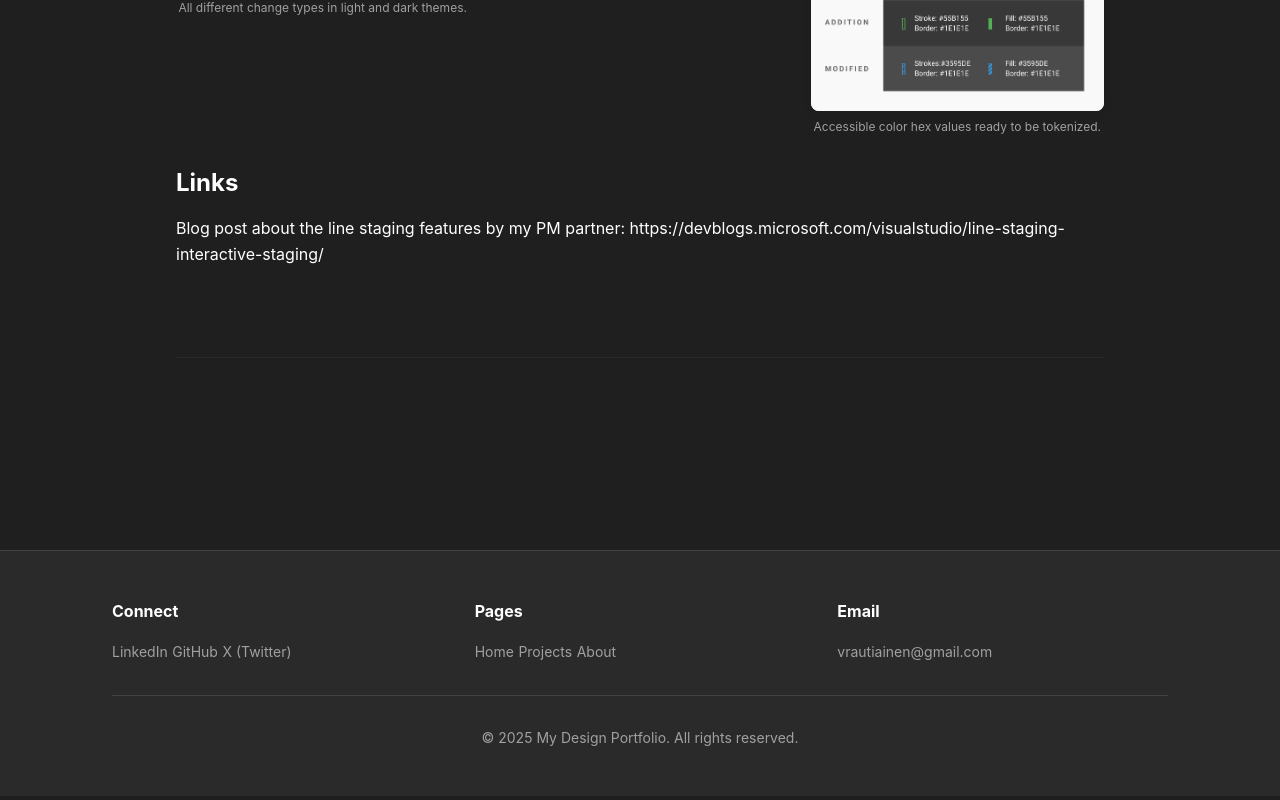
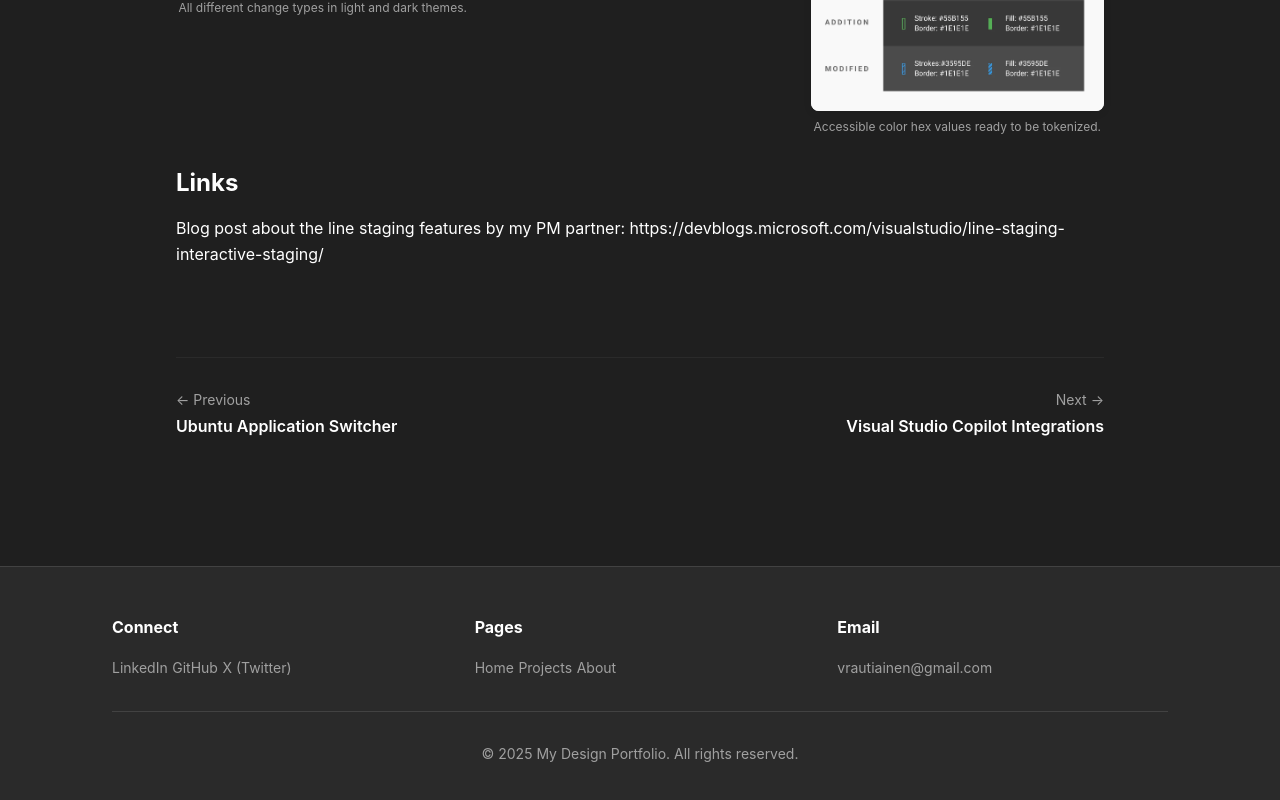
Before and after one commit to vesarautiainen/v0-design-portfolio-website, a SvelteKit app: page /projects/accessible-change-indicators in a window 1280 px wide. Shown: the part 3666-4466 px from the top of the page. Built offline with nearby package versions, Linux system fonts and the light colour scheme.

Commit message:
Fix the Next previous project buttons

```diff
--- a/src/lib/components/content/media-carousel-overlay.svelte
+++ b/src/lib/components/content/media-carousel-overlay.svelte
@@ -32,7 +32,7 @@
   on:keydown={handleKey}
   on:click={(e) => e.target === overlayEl && onClose()}
 >
-  <div class="absolute top-4 left-4 text-white text-base bg-black/60 rounded px-3 py-1 select-none pointer-events-none z-10">
+  <div class="absolute top-4  left-4 text-white text-base bg-black/60 rounded px-3 py-1 select-none pointer-events-none z-10">
     {current + 1} / {items.length}
   </div>
   <button class="absolute top-4 right-4 text-white text-3xl" on:click={onClose} aria-label="Close">&times;</button>
--- a/src/lib/components/footer.svelte
+++ b/src/lib/components/footer.svelte
@@ -2,7 +2,7 @@
 	const currentYear = new Date().getFullYear();
 </script>
 
-<footer class="bg-muted border-t border-muted-foreground/20 mt-20">
+<footer class="bg-muted border-t border-muted-foreground/20 mt-12">
 	<div class="px-6 md:px-12 py-12 max-w-6xl mx-auto">
 		<div class="grid md:grid-cols-3 gap-8 mb-8">
 			<div>
--- a/src/routes/projects/[slug]/+page.svelte
+++ b/src/routes/projects/[slug]/+page.svelte
@@ -17,6 +17,7 @@
 	let carouselInitialIndex = 0;
 
 	// Extract all images and videos from project.content
+	// add featured_image and project.images as well
 	function extractMediaItems(content) {
 		const items = [];
 		if (!content) return items;
@@ -64,6 +65,13 @@
 			carouselItems = extractMediaItems(project.content);
 		} else {
 			carouselItems = [];
+		}
+		// Set prev_project and next_project based on id
+		if (project) {
+			const prev = projects.find(p => p.id === project.id - 1);
+			const next = projects.find(p => p.id === project.id + 1);
+			project.prev_project = prev ? { slug: prev.slug, title: prev.title } : null;
+			project.next_project = next ? { slug: next.slug, title: next.title } : null;
 		}
 	}
 
@@ -194,6 +202,7 @@
 
 			<!-- Navigation -->
 			<div class="flex justify-between mt-16 pt-8 border-t border-muted">
+				<div>
 					{#if project.prev_project}
 						<a href="/projects/{project.prev_project.slug}" class="group">
 							<p class="text-sm text-muted-foreground mb-1">← Previous</p>
@@ -202,14 +211,17 @@
 							</p>
 						</a>
 					{/if}
+				</div>
+				<div class="text-right">
 					{#if project.next_project}
-					<a href="/projects/{project.next_project.slug}" class="group text-right">
+						<a href="/projects/{project.next_project.slug}" class="group">
 							<p class="text-sm text-muted-foreground mb-1">Next →</p>
 							<p class="font-semibold group-hover:text-muted-foreground transition-colors">
 								{project.next_project.title}
 							</p>
 						</a>
 					{/if}
+				</div>
 			</div>
 		</div>
 	{:else}
```
Lines whose indentation alone changed are shown as unchanged.
